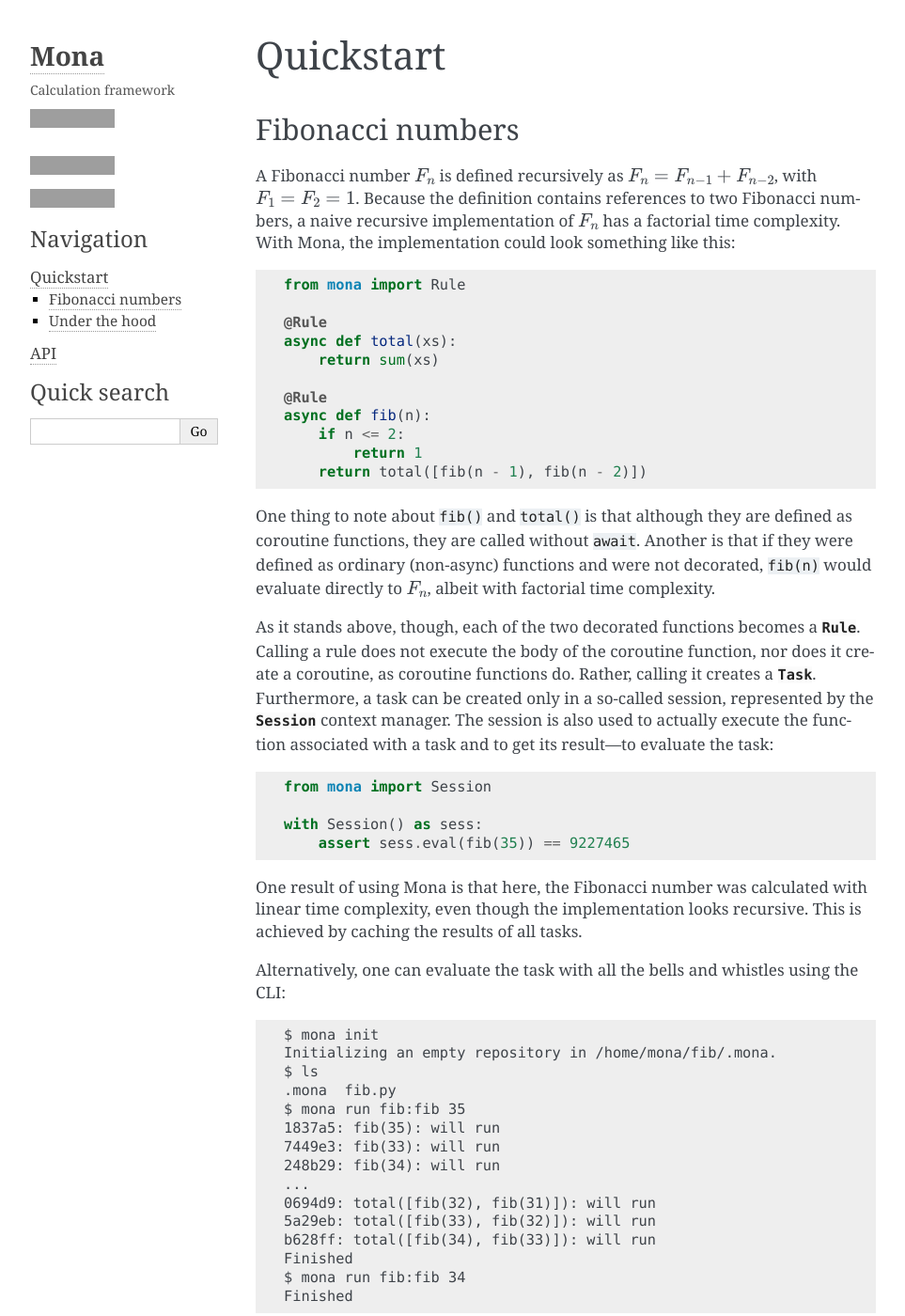
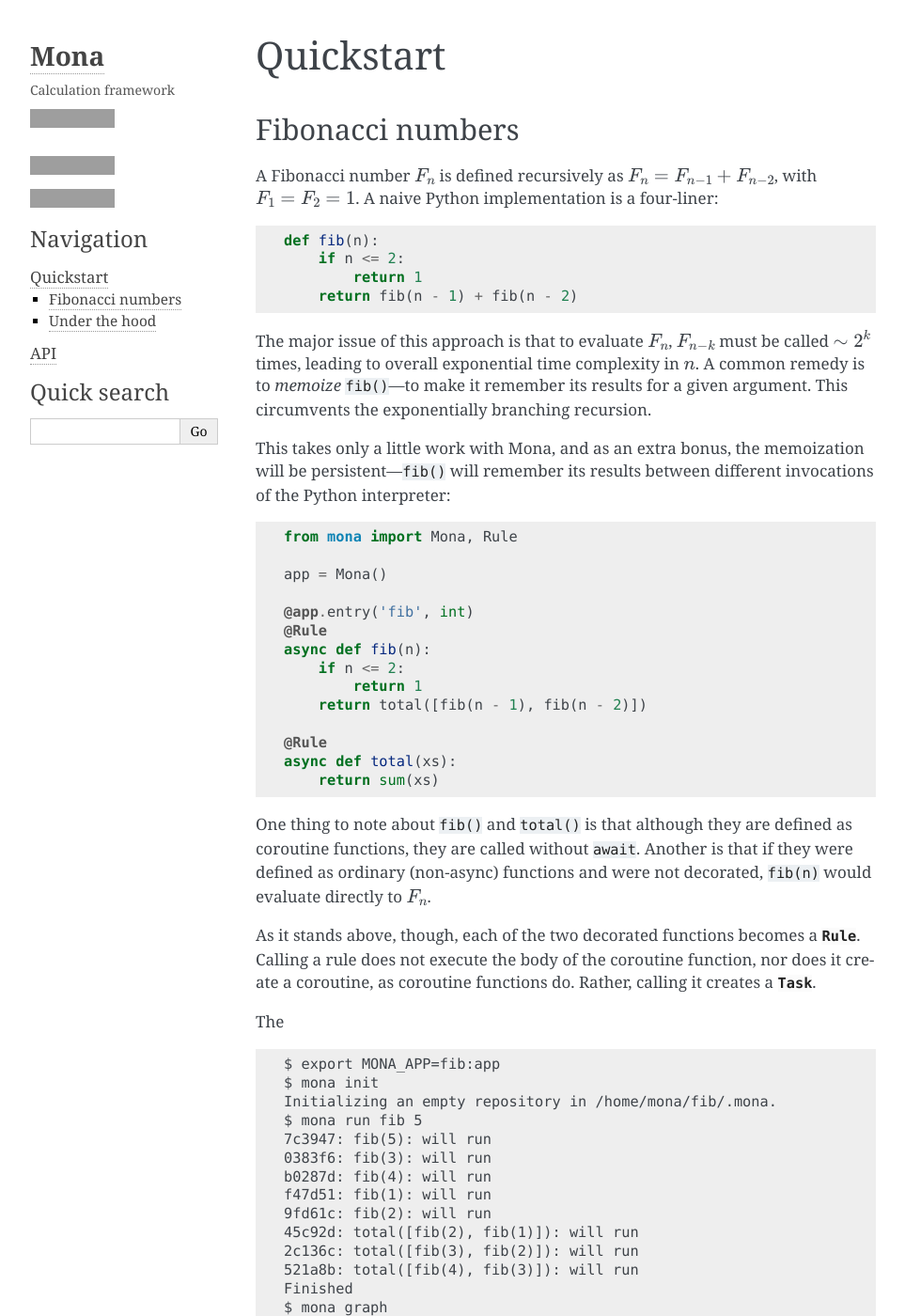
Before and after one commit to jhrmnn/mona, a Sphinx documentation site: the page built from docs/quickstart.rst, in a window 1280 px wide and 1400 px high. Shown: the whole window at 94% size, without its empty margins (148-1111 px from the left). Built offline with Sphinx 7.4.7, drawn with Linux system fonts in a browser that asks for light colours; some of the changed text lies outside the part shown; grey boxes are pictures that could not be loaded.

Commit message:
update docs

```diff
--- a/docs/quickstart.rst
+++ b/docs/quickstart.rst
@@ -4,58 +4,60 @@ Quickstart
 Fibonacci numbers
 -----------------
 
-A Fibonacci number :math:`F_n` is defined recursively as :math:`F_n=F_{n-1}+F_{n-2}`, with :math:`F_1=F_2=1`. Because the definition contains references to two Fibonacci numbers, a naive recursive implementation of :math:`F_n` has a factorial time complexity. With Mona, the implementation could look something like this::
+A Fibonacci number :math:`F_n` is defined recursively as :math:`F_n=F_{n-1}+F_{n-2}`, with :math:`F_1=F_2=1`. A naive Python implementation is a four-liner::
 
-    from mona import Rule
+    def fib(n):
+        if n <= 2:
+            return 1
+        return fib(n - 1) + fib(n - 2)
 
-    @Rule
-    async def total(xs):
-        return sum(xs)
+The major issue of this approach is that to evaluate :math:`F_n`, :math:`F_{n-k}` must be called :math:`\sim2^k` times, leading to overall exponential time complexity in :math:`n`. A common remedy is to *memoize* ``fib()``---to make it remember its results for a given argument. This circumvents the exponentially branching recursion.
 
+This takes only a little work with Mona, and as an extra bonus, the memoization will be persistent---``fib()`` will remember its results between different invocations of the Python interpreter::
+
+    from mona import Mona, Rule
+
+    app = Mona()
+
+    @app.entry('fib', int)
     @Rule
     async def fib(n):
         if n <= 2:
             return 1
         return total([fib(n - 1), fib(n - 2)])
 
-One thing to note about ``fib()`` and ``total()`` is that although they are defined as coroutine functions, they are called without ``await``. Another is that if they were defined as ordinary (non-async) functions and were not decorated, ``fib(n)`` would evaluate directly to :math:`F_n`, albeit with factorial time complexity.
+    @Rule
+    async def total(xs):
+        return sum(xs)
 
-As it stands above, though, each of the two decorated functions becomes a :class:`~mona.Rule`. Calling a rule does not execute the body of the coroutine function, nor does it create a coroutine, as coroutine functions do. Rather, calling it creates a :class:`~mona.tasks.Task`. Furthermore, a task can be created only in a so-called session, represented by the :class:`~mona.Session` context manager. The session is also used to actually execute the function associated with a task and to get its result---to evaluate the task::
 
-    from mona import Session
+One thing to note about ``fib()`` and ``total()`` is that although they are defined as coroutine functions, they are called without ``await``. Another is that if they were defined as ordinary (non-async) functions and were not decorated, ``fib(n)`` would evaluate directly to :math:`F_n`.
 
-    with Session() as sess:
-        assert sess.eval(fib(35)) == 9227465
+As it stands above, though, each of the two decorated functions becomes a :class:`~mona.Rule`. Calling a rule does not execute the body of the coroutine function, nor does it create a coroutine, as coroutine functions do. Rather, calling it creates a :class:`~mona.tasks.Task`.
 
-One result of using Mona is that here, the Fibonacci number was calculated with linear time complexity, even though the implementation looks recursive. This is achieved by caching the results of all tasks.
+The ::
 
-Alternatively, one can evaluate the task with all the bells and whistles using the CLI::
-
+    $ export MONA_APP=fib:app
     $ mona init
     Initializing an empty repository in /home/mona/fib/.mona.
-    $ ls
-    .mona  fib.py
-    $ mona run fib:fib 35
-    1837a5: fib(35): will run
-    7449e3: fib(33): will run
-    248b29: fib(34): will run
-    ...
-    0694d9: total([fib(32), fib(31)]): will run
-    5a29eb: total([fib(33), fib(32)]): will run
-    b628ff: total([fib(34), fib(33)]): will run
+    $ mona run fib 5
+    7c3947: fib(5): will run
+    0383f6: fib(3): will run
+    b0287d: fib(4): will run
+    f47d51: fib(1): will run
+    9fd61c: fib(2): will run
+    45c92d: total([fib(2), fib(1)]): will run
+    2c136c: total([fib(3), fib(2)]): will run
+    521a8b: total([fib(4), fib(3)]): will run
     Finished
-    $ mona run fib:fib 34
-    Finished
+    $ mona graph
 
-Apart from the reduced time complexity, here the task cache was stored in an SQLite database at ``.mona/cache.db``, and used in the second invocation of the ``run`` command.
+To use these cached results in Python, one uses a session created by the :class:`~mona.Mona` application::
 
-To use these cached results in Python, one uses a session created by an :class:`~mona.Mona` instance::
+    from fib import app, fib
 
-    from mona import Mona
-
-    with Mona().create_session() as sess:
-        assert fib(35).done()
-        assert fib(35).result() == 9227465
+    with app.create_session() as sess:
+        assert sess.eval(fib(5)) == sum(sess.eval([fib(4), fib(3)]))
 
 What exactly happened underneath in the previous examples is explained in the next section.
 
```
Also changed, not shown: README.md (+32 -10 lines), docs/fib.gv.svg (deleted), docs/fib.svg (added).
